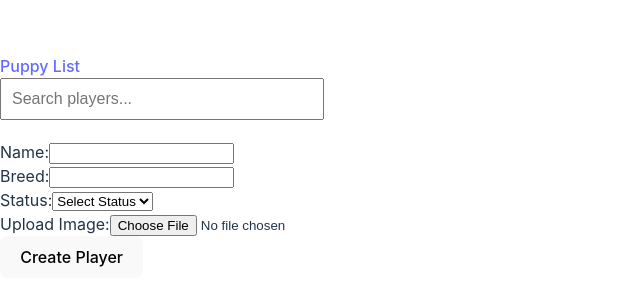
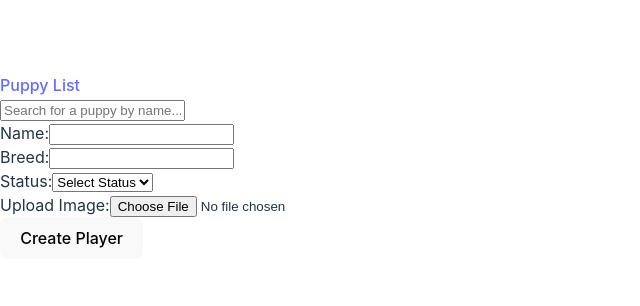
Before and after one commit to dewittbrit/block29, a React (Vite) app in the folder PuppyBowl/: page /player/1/1 in a window 1280 px wide. Shown: the part 222-528 px from the top of the page, without its empty margins (0-640 px from the left). Built offline with nearby package versions, Linux system fonts and the light colour scheme.

Commit message:
SearchBarNotFunctional

```diff
--- a/PuppyBowl/src/components/SearchPlayer.jsx
+++ b/PuppyBowl/src/components/SearchPlayer.jsx
@@ -1,41 +1,57 @@
-// import React from "react";
+import React, { useState, useEffect } from 'react';
 
-// const PlayerSearch = ({searchQuery, setSearchQuery }) => {
-//     return (
-//         <input
-//             type="text"
-//             placeholder="Search players..."
-//             value={searchQuery}
-//             onChange={(e) => setSearchQuery(e.target.value)}
-//             style={{marginBottom: '20px', padding: '10px', width: '300px', fontSize: '16px'}}
-//         />
-//     );
-// };
+const SearchPlayer = () => {
+  const [query, setQuery] = useState('');
+  const [puppyDetails, setPuppyDetails] = useState(null);
+  const [loading, setLoading] = useState(false);
 
-// export default PlayerSearch;
+  useEffect(() => {
+    if (query.trim() !== '') {
+      setLoading(true);
+      fetch(`https://fsa-puppy-bowl.herokuapp.com/api/2110-FTB-ET-WEB-PT/players?name=${query}`)
+        .then(response => response.json())
+        .then(data => {
+          if(data.length > 0){
+            setPuppyDetails(data[0]);
+          }
+          setLoading(false);
+        })
+        .catch(error => {
+          console.error('Error fetching puppy details:', error);
+          setLoading(false);
+        });
+    } else {
+      setPuppyDetails(null);
+    }
+  }, [query]);
 
-import React, { useState } from "react";
+  const handleInputChange = (event) => {
+    setQuery(event.target.value);
+  };
 
-const PlayerSearch = ({ onSearch }) => {
-    const [searchQuery, setSearchQuery] = useState("");
+  return (
+    <div>
+      <input
+        type="text"
+        value={query}
+        onChange={handleInputChange}
+        placeholder="Search for a puppy by name..."
+      />
+      {loading && <p>Loading...</p>}
+      {puppyDetails && (
+        <div>
+          <h2>{puppyDetails.name}</h2>
+          <p>Breed: {puppyDetails.breed}</p>
+          <p>Status {puppyDetails.status}</p>
+          <p>Image: {puppyDetails.image}</p>
 
-    const handleSearch = (e) => {
-        const query = e.target.value;
-        setSearchQuery(query);
-        onSearch(query);
-    };
-
-    return (
-        <input
-            type="text"
-            placeholder="Search players..."
-            value={searchQuery}
-            onChange={handleSearch}
-            style={{ marginBottom: '20px', padding: '10px', width: '300px', fontSize: '16px' }}
-
-
-        />
-    );
+        </div>
+      )}
+      {puppyDetails === null && !loading && query.trim() !== '' && (
+        <p>No puppy found with name: {query}</p>
+      )}
+    </div>
+  );
 };
 
-export default PlayerSearch;
+export default SearchPlayer;
```
